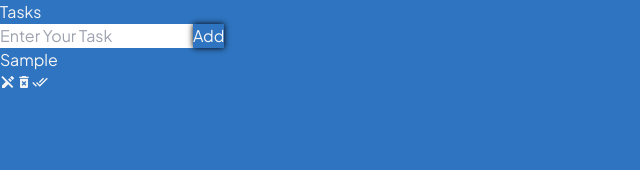
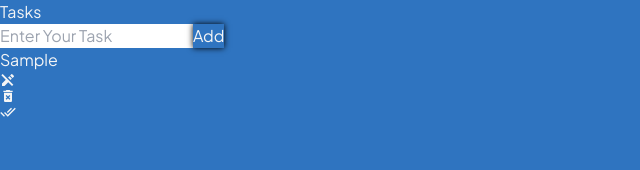
Before and after one commit to nepidkhadka/QuickTask, a React (Vite) app: page / in a window 1280 px wide. Both pictures are taken after typing "Sample" into the empty fields and a click on the button "Add". Shown: the top 170 px of the page, without its empty margins (0-640 px from the left). Built offline with nearby package versions, Linux system fonts and the light colour scheme.

Commit message:
feat: added delete & mark as done functionality

```diff
--- a/src/Components/SingleToDo.tsx
+++ b/src/Components/SingleToDo.tsx
@@ -2,9 +2,6 @@ import { Todo } from "../model"
 import { MdEditOff } from "react-icons/md";
 import { MdDeleteForever } from "react-icons/md";
 import { MdDoneAll } from "react-icons/md";
-
-
-
 
 type Props = {
     todo: Todo,
@@ -13,14 +10,30 @@ type Props = {
 }
 
 const SingleToDo = ({ todo, todos, settodos }: Props) => {
+
+    const handleDelete = (id: number) => {
+       settodos(todos.filter(todo=>todo.id!==id))
+    }
+
+    const handleDone = (id: number) => {
+        settodos(todos.map((todo) => (
+            todo.id === id ? { ...todo, isDone: !todo.isDone } : todo
+        )))
+    }
+
     return (
         <form className="border rounded-md flex grow w-full justify-between p-2" action="">
-            <span className="p-1 font-medium text-2xl overflow-auto rounded-md">{todo.todo}</span>
+            {
+                todo.isDone ?
+                    (<s className="p-1 font-medium text-2xl overflow-auto rounded-md">{todo.todo}</s>)
+                    :
+                    (<span className="p-1 font-medium text-2xl overflow-auto rounded-md">{todo.todo}</span>)
+            }
             <div className="flex gap-2 items-center">
-                <button className="bg-yellow-500 p-1 rounded-md"><MdEditOff /></button>
-                <button className="bg-red-500 p-1 rounded-md" ><MdDeleteForever /></button>
-                <button className="bg-green-500 p-1 rounded-md"  ><MdDoneAll />
-                </button>
+                <span className="bg-yellow-500 p-1 rounded-md"><MdEditOff /></span>
+                <span className="bg-red-500 p-1 rounded-md" onClick={() => handleDelete(todo.id)} ><MdDeleteForever /></span>
+                <span className="bg-green-500 p-1 rounded-md" onClick={() => handleDone(todo.id)}  ><MdDoneAll />
+                </span>
             </div>
         </form>
     )
```
